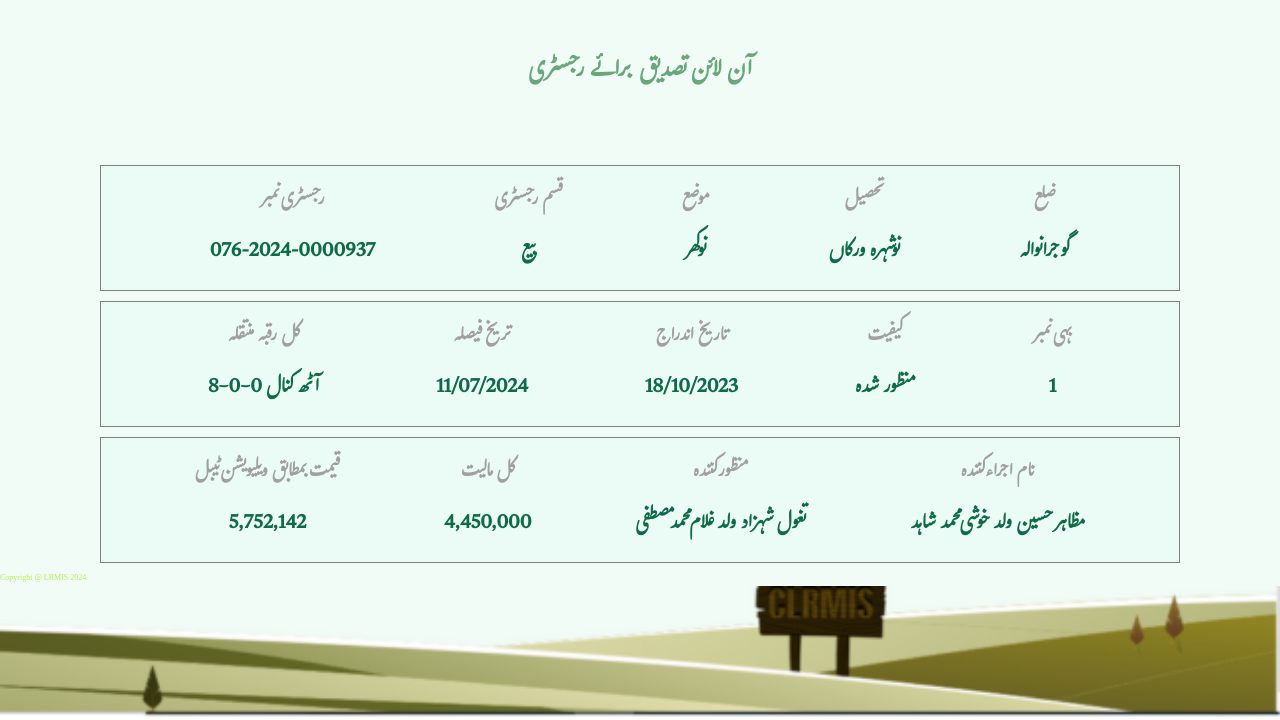
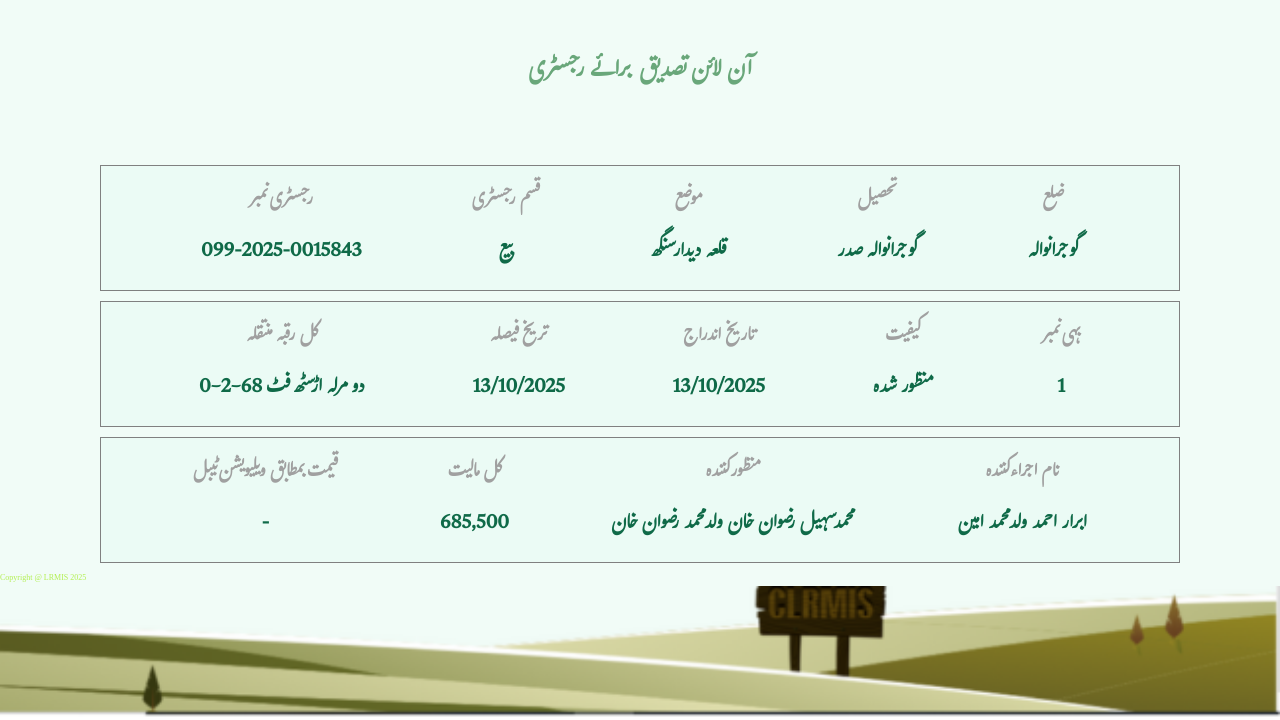
Before and after one commit to punjabzameen/https-onlinefard.punjab-zameen.gov.pk-RegistryVerification-data-HZVAQeF2tYkBM-BFGHY5F2G2GPYZHI-2p5, a plain HTML site: page index.html in a window 1280 px wide. Shown: the part 80-800 px from the top of the page. Drawn offline with Linux system fonts and the light colour scheme.

Commit message:
Update index.html

```diff
--- a/index.html
+++ b/index.html
@@ -32,7 +32,7 @@
             <div class="item text1">
                 <h3>رجسٹری نمبر
                 </h3>
-                <p>076-2024-0000937
+                <p>099-2025-0015843
                 </p>
             </div>
             <div class="item text2"><h3>قسم رجسٹری
@@ -42,13 +42,13 @@
             <div class="item text3">
                 <h3>موضع
                 </h3>
-                <p>نوکھر
+                <p>قلعہ دیدار سنگھ
                 </p>
             </div>
             <div class="item text4">
                 <h3>تحصیل
                 </h3>
-                <p>نوشہرہ ورکاں
+                <p>گوجرانوالہ صدر
                 </p>
             </div>
             <div class="item text5">
@@ -63,18 +63,18 @@
             <div class="item text1">
                 <h3>کل رقبہ منتقلہ
                 </h3>
-                <p>8-0-0 آٹھ کنال
+                <p>0-2-68 دو مرلہ اڑسٹھ فٹ
                 </p>
             </div>
             <div class="item text2"><h3>تریخ فیصلہ
 
             </h3>
-            <p>11/07/2024
+            <p>13/10/2025
             </p></div>
             <div class="item text3">
                 <h3>تاریخ اندراج
                 </h3>
-                <p>18/10/2023
+                <p>13/10/2025
                 </p>
             </div>
             <div class="item text4">
@@ -95,23 +95,23 @@
             <div class="item text1">
                 <h3>قیمت بمطابق ویلیویشن ٹیبل
                 </h3>
-                <p>5,752,142
+                <p>-
                 </p>
             </div>
             <div class="item text2"><h3>کل مالیت
             </h3>
-            <p>4,450,000
+            <p>685,500
             </p></div>
             <div class="item text3">
                 <h3>منظور کنندہ
                 </h3>
-                <p>تغول شہزاد ولد غلام محمد مصطفی
+                <p>محمد سہیل رضوان خان ولد محمد رضوان خان
                 </p>
             </div>
             <div class="item text4">
                 <h3>نام اجراء کنندہ
                 </h3>
-                <p>مظاہر حسین ولد خوشی محمد شاہد
+                <p>ابرار احمد ولد محمد امین
                 </p>
             </div>
 
@@ -120,11 +120,12 @@
     </section>
     <!-- ----------------- Inage section------------------ -->
      <div class="bottom_img">
-        Copyright @ LRMIS 2024
+        Copyright @ LRMIS 2025
 
      </div>
      <!-- <div class="main">
     </div> -->
 
 </body>
+
 </html>
```
